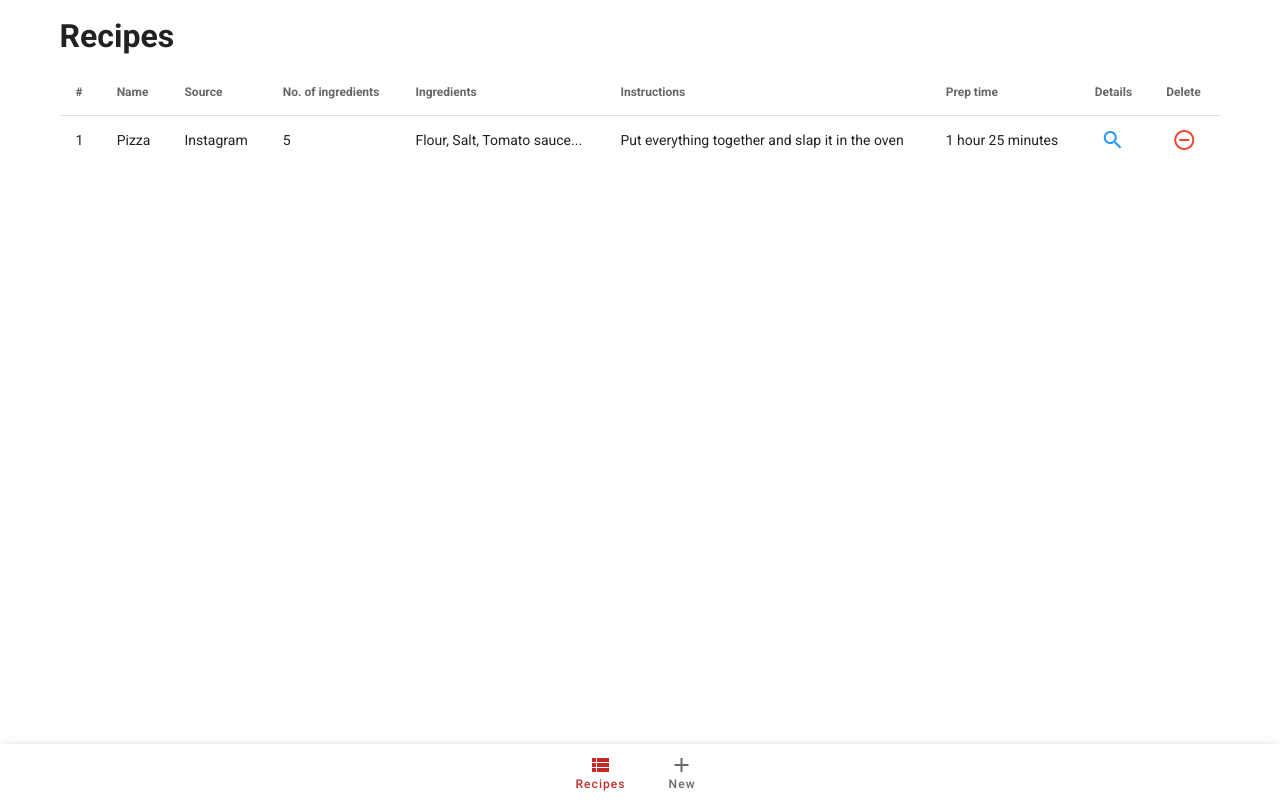
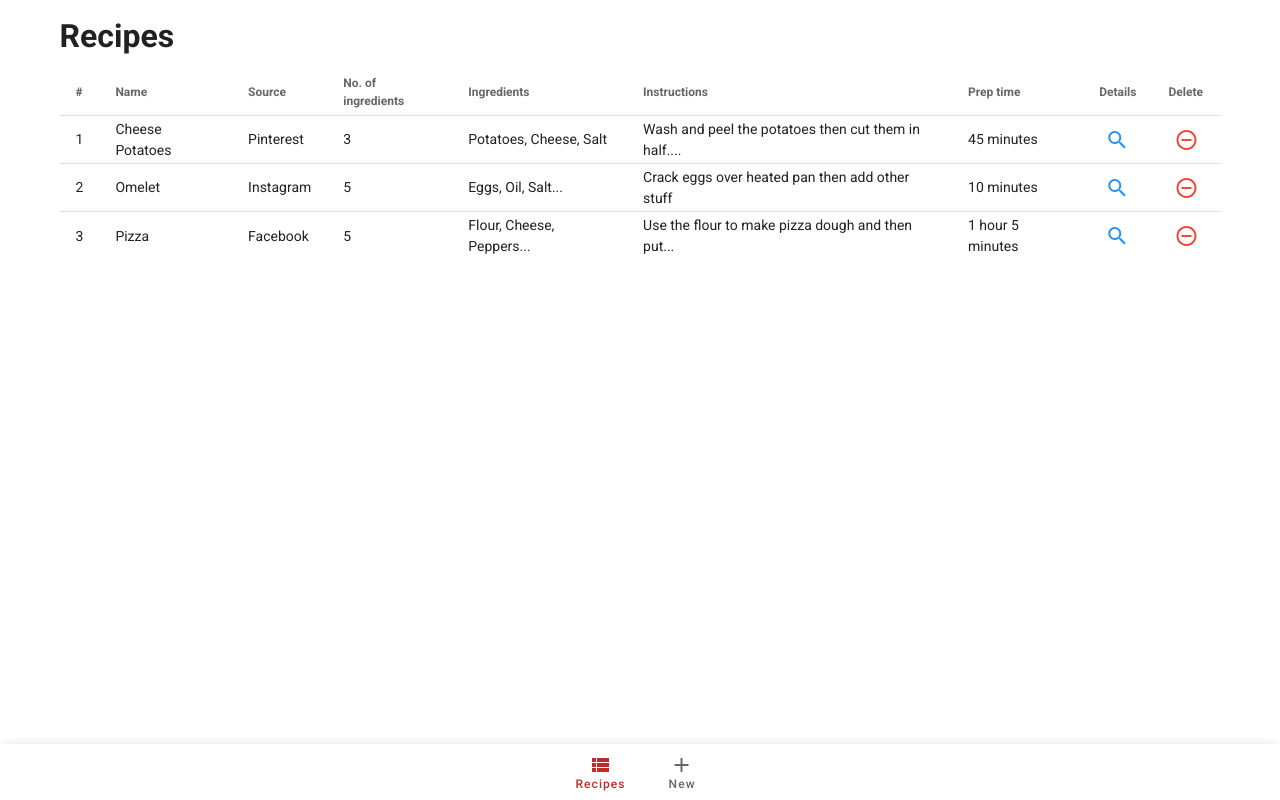
Before and after one commit to fidanym/vue-recipe-manager, a Vue app: page / in a window 1280 px wide. Built offline with nearby package versions, Linux system fonts and the light colour scheme.

Commit message:
Implement mock backend Save recipes in state

```diff
--- /dev/null
+++ b/src/api/mock/data/recipes.json
@@ -0,0 +1,42 @@
+[
+  {
+    "id": "1",
+    "name": "Cheese Potatoes",
+    "source": "Pinterest",
+    "ingredients": [
+      "Potatoes",
+      "Cheese",
+      "Salt"
+    ],
+    "instructions": "Wash and peel the potatoes then cut them in half. Place them in a medium-sized pan and bake at 240 degrees for 30 minutes",
+    "prep_time": "45"
+  },
+  {
+    "id": "2",
+    "name": "Omelet",
+    "source": "Instagram",
+    "ingredients": [
+      "Eggs",
+      "Oil",
+      "Salt",
+      "Tomatoes",
+      "Cheese"
+    ],
+    "instructions": "Crack eggs over heated pan then add other stuff",
+    "prep_time": "10"
+  },
+  {
+    "id": "3",
+    "name": "Pizza",
+    "source": "Facebook",
+    "ingredients": [
+      "Flour",
+      "Cheese",
+      "Peppers",
+      "Tomatoes",
+      "Meat"
+    ],
+    "instructions": "Use the flour to make pizza dough and then put everything else on top and bake it for an hour or so",
+    "prep_time": "65"
+  }
+]
--- /dev/null
+++ b/src/api/mock/index.js
@@ -0,0 +1,32 @@
+// This is an API mock, just replace static data with axios calls
+import recipes from './data/recipes'
+
+const getRecipes = function (recipes, time) {
+  return new Promise(resolve => {
+    setTimeout(() => {
+      resolve(recipes)
+    }, time)
+  })
+}
+
+const removeRecipe = function (recipes, recipe_id, time) {
+  return new Promise(resolve => {
+    setTimeout(() => {
+      let index = recipes.findIndex(recipe => recipe.id === recipe_id)
+      if (index >= 0) {
+        recipes.splice(index, 1)
+      }
+      resolve(recipes)
+    }, time)
+  })
+}
+
+export default {
+  fetchRecipes() {
+    return getRecipes(recipes, 500)
+  },
+
+  deleteRecipe(recipe_id) {
+    return removeRecipe(recipes, recipe_id, 250)
+  }
+}
--- /dev/null
+++ b/src/api/server/index.js
@@ -0,0 +1,5 @@
+// Add real API calls here and just swap out import path
+
+export default {
+    // fetchRecipes () {}
+}
--- /dev/null
+++ b/src/components/Loader.vue
@@ -0,0 +1,22 @@
+<template>
+  <div v-show="isLoading" class="loading-spinner">
+    <v-progress-circular indeterminate color="red"></v-progress-circular>
+  </div>
+</template>
+
+<script>
+  export default {
+    name: "Loader",
+    props: {
+      isLoading: Boolean
+    }
+  }
+</script>
+
+<style scoped>
+  .loading-spinner {
+    position: relative;
+    left: 50%;
+    margin-top: 100px;
+  }
+</style>
--- a/src/components/RecipesList.vue
+++ b/src/components/RecipesList.vue
@@ -42,24 +42,9 @@
 <script>
   export default {
     name: "RecipesList",
-        data: () => ({
-            recipes: [
-                {
-                    id: 1,
-                    name: 'Pizza',
-                    source: 'Instagram',
-                    ingredients: [
-                        'Flour',
-                        'Salt',
-                        'Tomato sauce',
-                        'Ham',
-                        'Cheese'
-                    ],
-                    instructions: 'Put everything together and slap it in the oven for 20 minutes',
-                    prep_time: 85
-                }
-            ]
-        }),
+    props: {
+      recipes: Array
+    },
     methods: {
       displayIngredients(ingredients) {
         if (ingredients.length <= 3) {
--- a/src/main.js
+++ b/src/main.js
@@ -11,7 +11,7 @@ const shortenText = function(str, maxLen) {
     if (str.length <= maxLen) {
         return str
     }
-    return str.substr(0, str.lastIndexOf(' ', maxLen))
+    return str.substr(0, str.lastIndexOf(' ', maxLen)) + '...'
 };
 
 // Format an integer of minutes into XXh XXm or XXm if less than 60
--- a/src/store.js
+++ b/src/store.js
@@ -1,16 +1,40 @@
 import Vue from 'vue'
 import Vuex from 'vuex'
+import client from './api/mock/index.js'
 
 Vue.use(Vuex)
 
+const SET_RECIPES = 'SET_RECIPES'
+
 export default new Vuex.Store({
   state: {
-
+    recipes: null
   },
   mutations: {
-
+    [SET_RECIPES](state, recipes) {
+      state.recipes = recipes
+    }
   },
   actions: {
+    loadRecipes: ({commit}) => {
+      commit(SET_RECIPES, 'loading')
 
+      client.fetchRecipes()
+          .then(recipes => {
+            commit(SET_RECIPES, recipes)
+          })
+    },
+
+    deleteRecipe: ({commit}, recipe_id) => {
+      client.deleteRecipe(recipe_id)
+          .then(recipes => {
+            commit(SET_RECIPES, recipes)
+          })
+    }
+  },
+  getters: {
+    recipes: state => {
+      return state.recipes
+    }
   }
 })
--- a/src/views/Recipes.vue
+++ b/src/views/Recipes.vue
@@ -5,21 +5,35 @@
         <h1>Recipes</h1>
       </v-flex>
       <v-flex xs12>
-        <recipes-list class="mt-2" />
+        <loader :is-loading="isLoading"/>
+        <recipes-list v-if="!isLoading && this.recipes !== null" :recipes="recipes" class="mt-2"/>
       </v-flex>
     </v-layout>
   </v-container>
 </template>
 
 <script>
-    import RecipesList from "../components/RecipesList";
+  import RecipesList from "../components/RecipesList";
+  import Loader from "../components/Loader";
 
-    export default {
-        name: "Recipes",
-        components: {
-            recipesList: RecipesList
-        }
+  export default {
+    name: "Recipes",
+    components: {
+      recipesList: RecipesList,
+      loader: Loader
+    },
+    computed: {
+      recipes() {
+        return this.$store.getters.recipes
+      },
+      isLoading() {
+        return this.recipes === 'loading'
+      }
+    },
+    created() {
+      this.$store.dispatch('loadRecipes')
     }
+  }
 </script>
 
 <style scoped>
```
Lines whose indentation alone changed are shown as unchanged.
